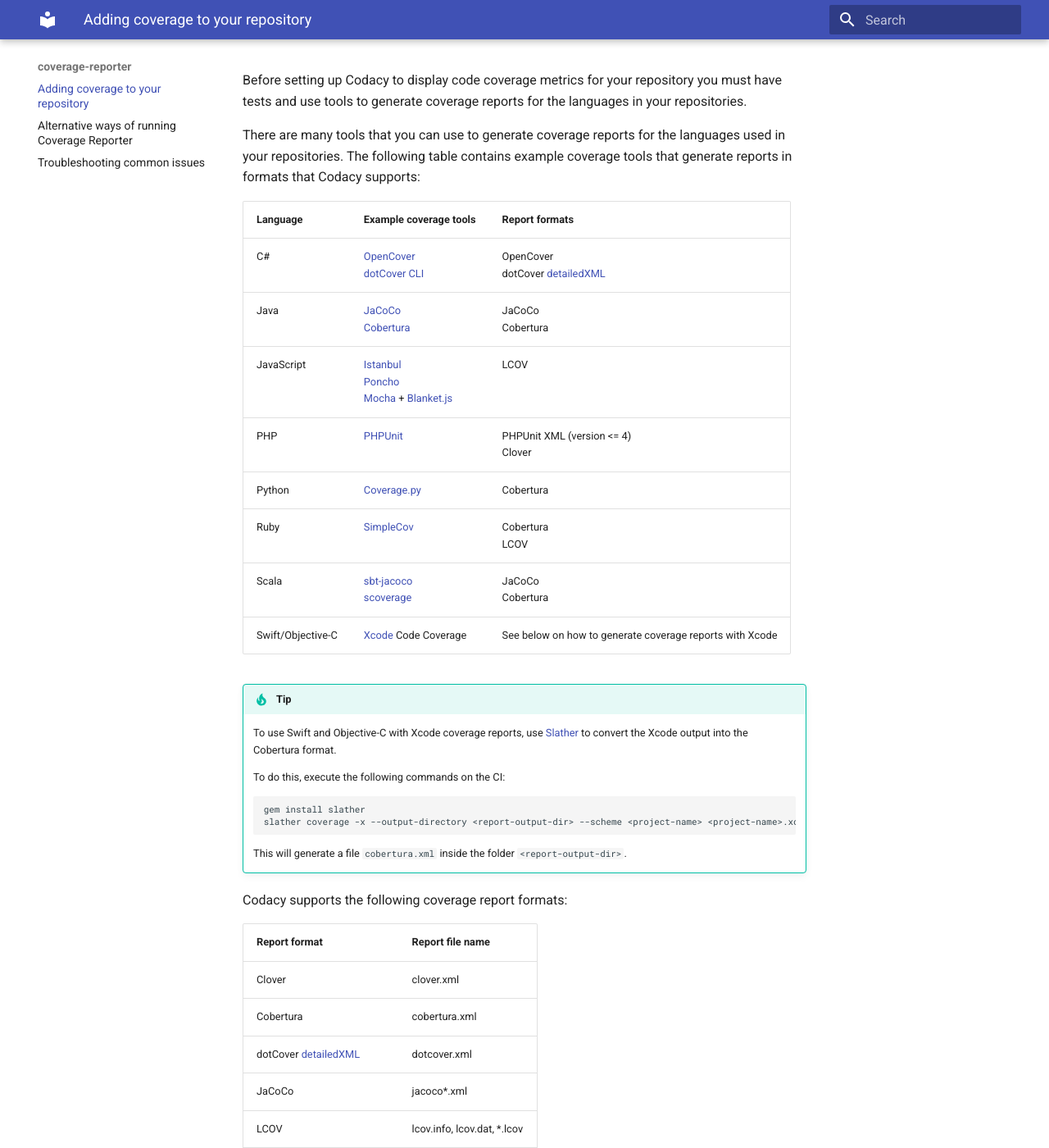
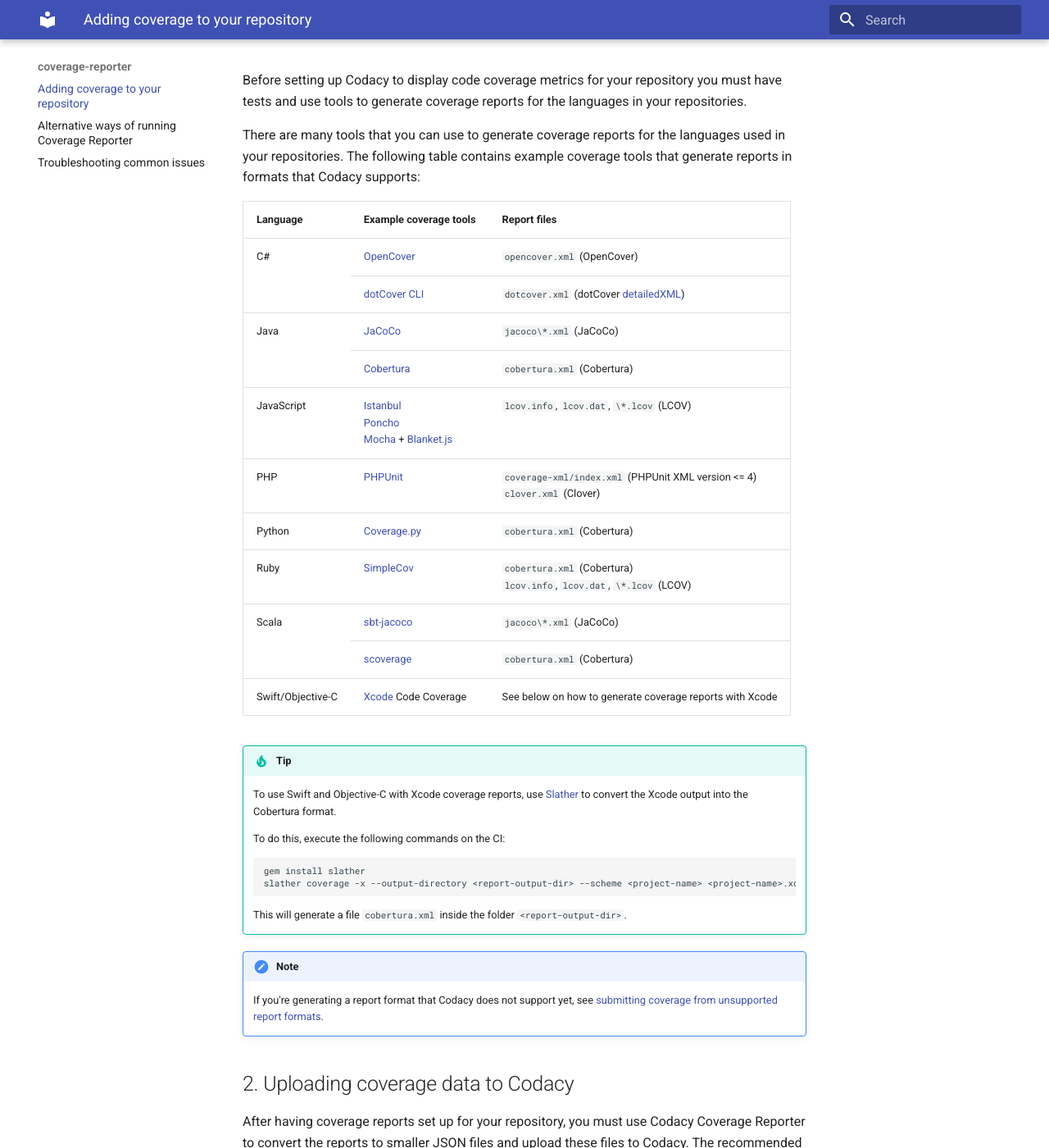
Before and after one commit to codacy/codacy-coverage-reporter, an MkDocs documentation site: the page built from docs/index.md, in a window 1280 px wide and 1400 px high, scrolled down 613 px. Shown: the whole window at 82% size. Built offline with MkDocs 1.6.1 and Material for MkDocs 9.7.7, drawn with Linux system fonts in a browser that asks for light colours; some of the changed text lies outside the part shown.

Commit message:
clean: Merge supported languages and report format tables

````diff
--- a/docs/index.md
+++ b/docs/index.md
@@ -20,16 +20,73 @@
 
 There are many tools that you can use to generate coverage reports for the languages used in your repositories. The following table contains example coverage tools that generate reports in formats that Codacy supports:
 
-| Language          | Example coverage tools                                                                                                                                                                        | Report formats                                                                     |
-| ----------------- | --------------------------------------------------------------------------------------------------------------------------------------------------------------------------------------------- | ---------------------------------------------------------------------------------- |
-| C#                | [OpenCover](https://github.com/OpenCover/opencover)<br/>[dotCover CLI](https://www.jetbrains.com/help/dotcover/Running_Coverage_Analysis_from_the_Command_LIne.html)                          | OpenCover<br/>dotCover [detailedXML](troubleshooting-common-issues.md#detailedxml) |
-| Java              | [JaCoCo](http://eclemma.org/jacoco/)<br/>[Cobertura](http://cobertura.github.io/cobertura/)                                                                                                   | JaCoCo<br/>Cobertura                                                               |
-| JavaScript        | [Istanbul](https://github.com/gotwarlost/istanbul)<br/>[Poncho](https://github.com/deepsweet/poncho)<br/>[Mocha](http://mochajs.org/) + [Blanket.js](https://github.com/alex-seville/blanket) | LCOV                                                                               |
-| PHP               | [PHPUnit](https://phpunit.readthedocs.io/en/9.3/code-coverage-analysis.html)                                                                                                                  | PHPUnit XML (version &lt;= 4)<br/>Clover                                           |
-| Python            | [Coverage.py](https://coverage.readthedocs.io/en/coverage-5.0.3/)                                                                                                                             | Cobertura                                                                          |
-| Ruby              | [SimpleCov](https://github.com/simplecov-ruby/simplecov)                                                                                                                                      | Cobertura<br/>LCOV                                                                 |
-| Scala             | [sbt-jacoco](https://www.scala-sbt.org/sbt-jacoco/)<br/>[scoverage](http://scoverage.org/)                                                                                                    | JaCoCo<br/>Cobertura                                                               |
-| Swift/Objective-C | [Xcode](https://developer.apple.com/library/archive/documentation/DeveloperTools/Conceptual/testing_with_xcode/chapters/07-code_coverage.html) Code Coverage                                  | See below on how to generate coverage reports with Xcode |
+<table>
+<thead>
+<tr>
+<th>Language</th>
+<th>Example coverage tools</th>
+<th>Report files</th>
+</tr>
+</thead>
+<tbody>
+<tr>
+    <td rowspan="2">C#</td>
+    <td><a href="https://github.com/OpenCover/opencover">OpenCover</a></td>
+    <td><code>opencover.xml</code> (OpenCover)</td>
+</tr>
+<tr>
+    <td><a href="https://www.jetbrains.com/help/dotcover/Running_Coverage_Analysis_from_the_Command_LIne.html">dotCover CLI</a></td>
+    <td><code>dotcover.xml</code> (dotCover <a href="troubleshooting-common-issues/#detailedxml">detailedXML</a>)</td>
+</tr>
+<tr>
+    <td rowspan="2">Java</td>
+    <td><a href="http://eclemma.org/jacoco/">JaCoCo</a></td>
+    <td><code>jacoco\*.xml</code> (JaCoCo)</td>
+</tr>
+<tr>
+    <td><a href="http://cobertura.github.io/cobertura/">Cobertura</a></td>
+    <td><code>cobertura.xml</code> (Cobertura)</td>
+</tr>
+<tr>
+    <td>JavaScript</td>
+    <td><a href="https://github.com/gotwarlost/istanbul">Istanbul</a><br/>
+        <a href="https://github.com/deepsweet/poncho">Poncho</a><br/>
+        <a href="http://mochajs.org/">Mocha</a> + <a href="https://github.com/alex-seville/blanket">Blanket.js</a></td>
+    <td><code>lcov.info</code>, <code>lcov.dat</code>, <code>\*.lcov</code> (LCOV)</td>
+</tr>
+<tr>
+    <td>PHP</td>
+    <td><a href="https://phpunit.readthedocs.io/en/9.3/code-coverage-analysis.html">PHPUnit</a></td>
+    <td><code>coverage-xml/index.xml</code> (PHPUnit XML version &lt;= 4)<br/>
+        <code>clover.xml</code> (Clover)</td>
+</tr>
+<tr>
+    <td>Python</td>
+    <td><a href="https://coverage.readthedocs.io/en/coverage-5.0.3/">Coverage.py</a></td>
+    <td><code>cobertura.xml</code> (Cobertura)</td>
+</tr>
+<tr>
+    <td>Ruby</td>
+    <td><a href="https://github.com/simplecov-ruby/simplecov">SimpleCov</a></td>
+    <td><code>cobertura.xml</code> (Cobertura)<br/>
+        <code>lcov.info</code>, <code>lcov.dat</code>, <code>\*.lcov</code> (LCOV)</td>
+</tr>
+<tr>
+    <td  rowspan="2">Scala</td>
+    <td><a href="https://www.scala-sbt.org/sbt-jacoco/">sbt-jacoco</a></td>
+    <td><code>jacoco\*.xml</code> (JaCoCo)</td>
+</tr>
+<tr>
+    <td><a href="http://scoverage.org/">scoverage</a></td>
+    <td><code>cobertura.xml</code> (Cobertura)</td>
+</tr>
+<tr>
+    <td>Swift/Objective-C</td>
+    <td><a href="https://developer.apple.com/library/archive/documentation/DeveloperTools/Conceptual/testing_with_xcode/chapters/07-code_coverage.html">Xcode</a> Code Coverage</td>
+    <td>See below on how to generate coverage reports with Xcode</td>
+</tr>
+</tbody>
+</table>
 
 !!! tip
     To use Swift and Objective-C with Xcode coverage reports, use [Slather](https://github.com/SlatherOrg/slather) to convert the Xcode output into the Cobertura format.
@@ -43,18 +100,6 @@
     ```
 
     This will generate a file `cobertura.xml` inside the folder `<report-output-dir>`.
-
-Codacy supports the following coverage report formats:
-
-| Report format                                                        | Report file name             |
-| -------------------------------------------------------------------- | ---------------------------- |
-| Clover                                                               | clover.xml                   |
-| Cobertura                                                            | cobertura.xml                |
-| dotCover [detailedXML](troubleshooting-common-issues.md#detailedxml) | dotcover.xml                 |
-| JaCoCo                                                               | jacoco\*.xml                 |
-| LCOV                                                                 | lcov.info, lcov.dat, \*.lcov |
-| OpenCover                                                            | opencover.xml                |
-| PHPUnit XML (version &lt;= 4)                                        | coverage-xml/index.xml       |
 
 !!! note
     If you're generating a report format that Codacy does not support yet, see [submitting coverage from unsupported report formats](troubleshooting-common-issues.md#unsupported-report-formats).
````
